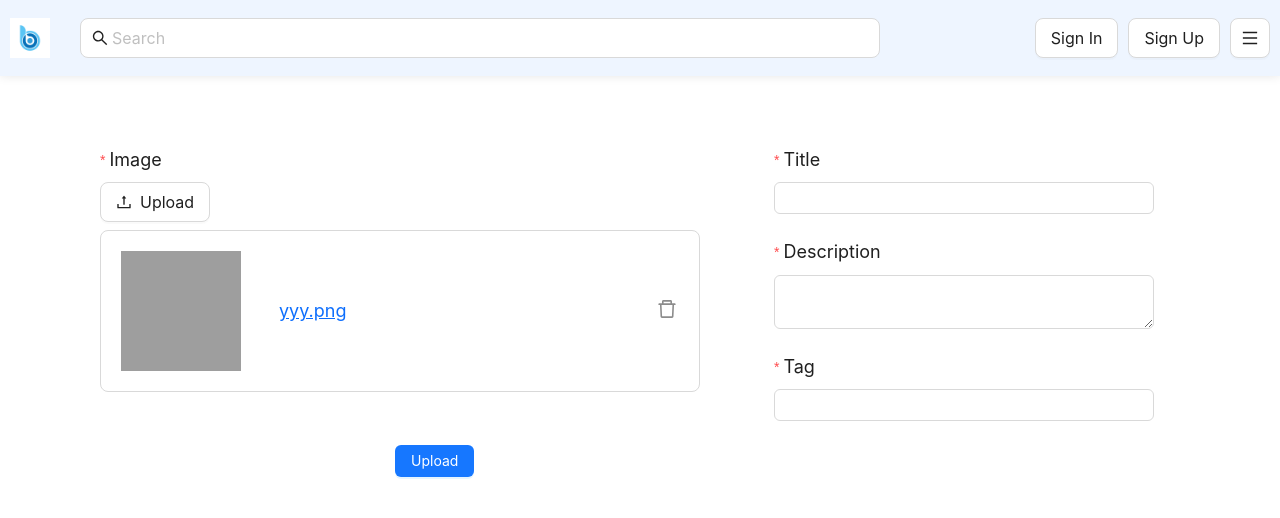
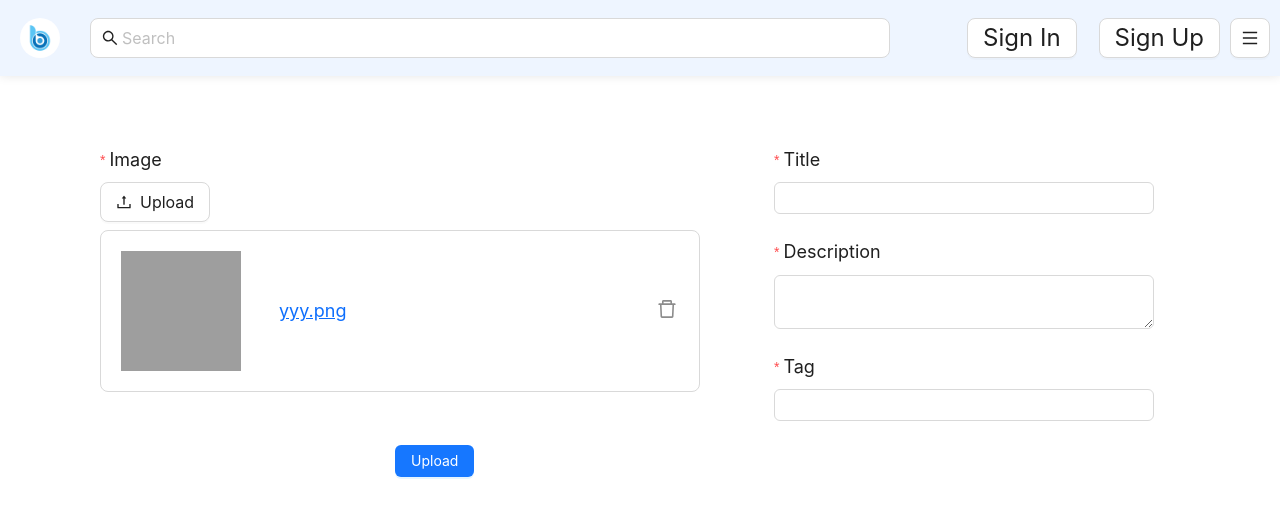
Before and after one commit to NamVNSE173138/ArtWork_Platform, a React (Create React App) app: page /upload in a window 1280 px wide. Shown: the top 518 px of the page. Built offline with nearby package versions, Linux system fonts and the light colour scheme; no server answers; grey boxes are pictures that could not be loaded; a web font is replaced by a local one.

Commit message:
update login

```diff
--- a/src/components/Navbar/Navbar.css
+++ b/src/components/Navbar/Navbar.css
@@ -22,8 +22,10 @@
 
 .logo img {
     width: 40px;
+    margin-left: 10px;
     height: auto;
     margin-right: 10px;
+    border-radius: 30px;
 }
 
 .search-box {
@@ -83,3 +85,19 @@
 .menu-part {
     margin: 0 30px;
 }
+
+.btn-nav {
+    margin-left: 0.75rem;
+    font-size: 1.5rem;
+    display: flex;
+    align-items: center;
+    justify-content: center;
+}
+
+.btn-nav svg {
+    font-size: 20px;
+}
+
+.link-btn-nav {
+    text-decoration: none;
+}
--- a/src/components/Navbar/Navbar.tsx
+++ b/src/components/Navbar/Navbar.tsx
@@ -2,8 +2,13 @@ import React, { useState } from "react";
 import "./Navbar.css"; // Assuming you have a corresponding CSS file
 import { Input, Space, Button, Select, Tag, Popover } from "antd";
 import Logo from "../../assets/image/e1eb03f8282b4f89a438983023e90697 (1).png";
-import { MenuOutlined, SearchOutlined } from "@ant-design/icons";
-import { Link } from "react-router-dom";
+import {
+  LogoutOutlined,
+  MenuOutlined,
+  SearchOutlined,
+  UserOutlined,
+} from "@ant-design/icons";
+import { Link, useNavigate } from "react-router-dom";
 
 const { Search } = Input;
 const { Option } = Select;
@@ -58,10 +63,17 @@ interface NavbarProps {
   onSubmit: (term: string) => void; // Define the type for the onSubmit prop
 }
 const Navbar: React.FC<NavbarProps> = ({ onSubmit }) => {
+  let navigate = useNavigate();
+
   // const [startIndex, setStartIndex] = useState(0);
   // const [nextClickCount, setNextClickCount] = useState(0);
   // const responsiveTagCount = 3;
-
+  const isLogin = localStorage.getItem("USER");
+  console.log(isLogin);
+  const handleLogout = () => {
+    localStorage.removeItem("USER");
+    navigate("/");
+  };
   const onSearch = (value: string) => {
     console.log("Search value:", value);
     // Call the onSubmit prop passed from the parent component
@@ -90,12 +102,36 @@ const Navbar: React.FC<NavbarProps> = ({ onSubmit }) => {
         </div>
         <div style={{ display: "flex" }}>
           <div className="user-actions">
-            <Link to={"/signin"}>
-              <Button size="large">Sign In</Button>
-            </Link>
-            <Link to={"/signup"}>
-              <Button size="large">Sign Up</Button>
-            </Link>
+            {!isLogin ? (
+              <>
+                <Link className="link-btn-nav" to={"/signin"}>
+                  <Button className="btn-nav" size="large">
+                    Sign In
+                  </Button>
+                </Link>
+                <Link className="link-btn-nav" to={"/signup"}>
+                  <Button className="btn-nav" size="large">
+                    Sign Up
+                  </Button>
+                </Link>
+              </>
+            ) : (
+              <>
+                <Link className="link-btn-nav" to={"/profile"}>
+                  <Button className="btn-nav" size="large">
+                    <UserOutlined /> Profile
+                  </Button>
+                </Link>
+                <Button
+                  className="btn-nav link-btn-nav"
+                  size="large"
+                  onClick={handleLogout}
+                >
+                  <LogoutOutlined />
+                  Log out
+                </Button>
+              </>
+            )}
           </div>
           <Popover
             placement="bottomRight"
--- a/src/components/Profile/Profile.tsx
+++ b/src/components/Profile/Profile.tsx
@@ -48,6 +48,8 @@ const ProfilePage: React.FC = () => {
     // Handle logic for saving edited profile data
     setEditModalVisible(false);
   };
+  const isLogin = localStorage.getItem("USER");
+
   const handleShareProfile = () => {
     // Copy URL to clipboard
     const url = window.location.href;
@@ -81,7 +83,7 @@ const ProfilePage: React.FC = () => {
                 description={
                   <>
                     Web Developer <br />
-                    Bố mày thích lập trình
+                    <i>sport</i>
                   </>
                 }
               />
--- a/src/page/Home.tsx
+++ b/src/page/Home.tsx
@@ -2,6 +2,8 @@ import React, { useState, useEffect } from "react";
 import axios from "axios";
 import Navbar from "../components/Navbar/Navbar";
 import Mainboard from "../components/Mainboard/Mainboard";
+import { Spin } from "antd";
+import { LoadingOutlined } from "@ant-design/icons";
 
 interface Pin {
   _id: string;
@@ -90,7 +92,11 @@ const Home: React.FC = () => {
   return (
     <>
       <Navbar onSubmit={onSearchSubmit} />
-      {loading ? <p>Loading...</p> : <Mainboard pins={image} />}
+      {loading ? (
+        <Spin indicator={<LoadingOutlined style={{ fontSize: 60 }} spin />} />
+      ) : (
+        <Mainboard pins={image} />
+      )}
     </>
   );
 };
```
Also changed, not shown: 1 other file (tests, documents, lock files or other folders).
